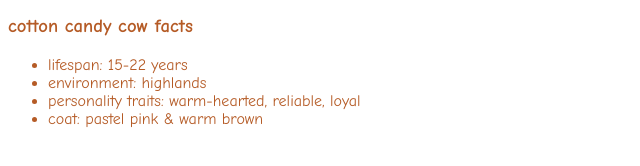
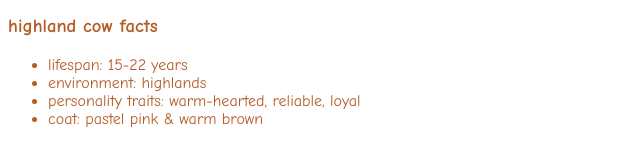
Before and after one commit to sam-jami/sam-jam.github.io, a plain HTML site: page pets/highlandCows/highlandCows.html in a window 1280 px wide. Shown: the part 532-698 px from the top of the page, 0-640 px from the left. Drawn offline with Linux system fonts and the light colour scheme.

Commit message:
backup fonts & highland cows
fixed highland cow name

```diff
--- a/pets/bubblegumPiggy/styles.css
+++ b/pets/bubblegumPiggy/styles.css
@@ -1,5 +1,5 @@
 *{
-    font-family:  comic sans MS, cursive;
+    font-family:  "Comic Sans MS", "Comic Sans", cursive;
     color: hsl(340, 62%, 60%);
 }
 
--- a/pets/cottonCandyCow/styles.css
+++ b/pets/cottonCandyCow/styles.css
@@ -1,5 +1,5 @@
 *{
-    font-family:  comic sans MS, cursive;
+    font-family:  "Comic Sans MS", "Comic Sans", cursive;
     color:  hsl(330, 63%, 62%)
 }
 
--- a/pets/highlandCows/highlandCows.html
+++ b/pets/highlandCows/highlandCows.html
@@ -16,7 +16,7 @@
         <li>one has a cute pastel pink coat, while one has a warm brown coat</li>
         <li>they are smiling cutely</li>
     </ul>
-    <h3>cotton candy cow facts</h3>
+    <h3>highland cow facts</h3>
     <ul>
         <li>lifespan: 15-22 years</li>
         <li>environment: highlands</li>
--- a/pets/highlandCows/styles.css
+++ b/pets/highlandCows/styles.css
@@ -1,5 +1,5 @@
 *{
-    font-family:  comic sans MS, cursive;
+    font-family:  "Comic Sans MS", "Comic Sans", cursive;
     color:  hsl(22, 65%, 43%);
 }
 
--- a/pets/lavenderLamb/styles.css
+++ b/pets/lavenderLamb/styles.css
@@ -1,5 +1,5 @@
 *{
-    font-family:  comic sans MS, cursive;
+    font-family:  "Comic Sans MS", "Comic Sans", cursive;
     color:  hsl(289, 52%, 65%)
 }
 
--- a/styles.css
+++ b/styles.css
@@ -1,5 +1,5 @@
 *{
-    font-family:  comic sans MS, cursive;
+    font-family:  "Comic Sans MS", "Comic Sans", cursive;
 }
 
 .banner{
```
